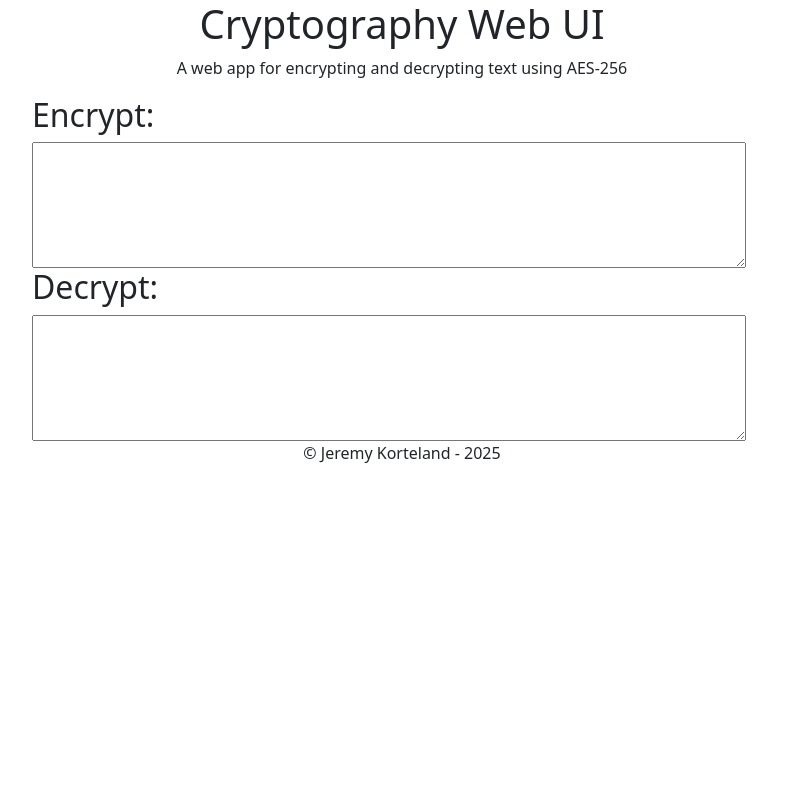
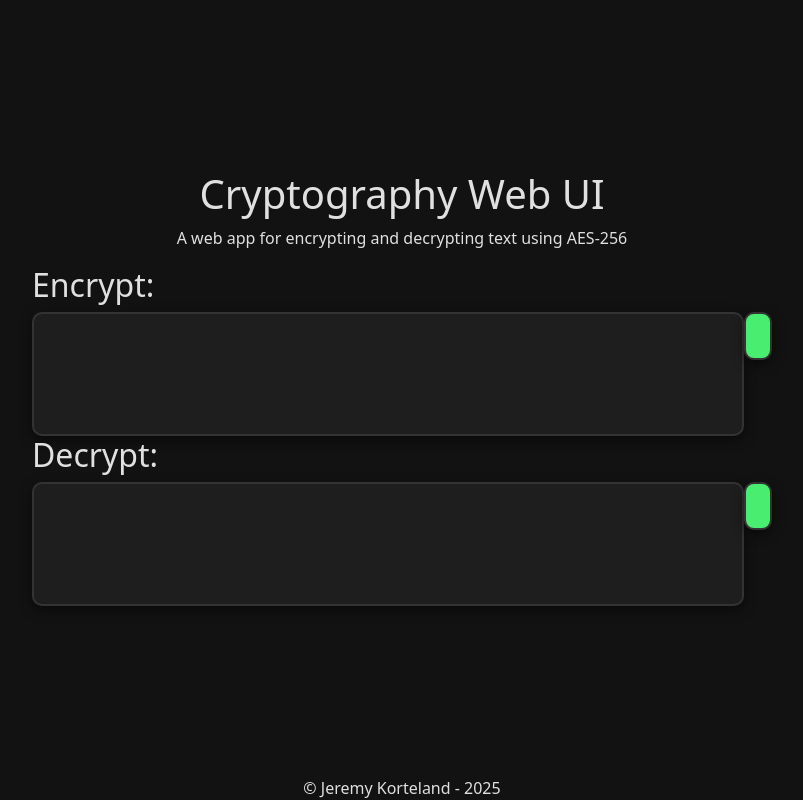
Before and after one commit to Jeremy-1052559/cryptography-web-ui, a FastAPI app: page / in a window 1280 px wide. Shown: the whole page, without its empty margins (238-1041 px from the left). Run offline with FastAPI, Linux system fonts and the light colour scheme.

Commit message:
Create custom css
Stylize page (No white bg on my apps)

```diff
--- /dev/null
+++ b/web/static/css/main.css
@@ -0,0 +1,55 @@
+* {
+    padding: 0;
+    margin: 0;
+    color: var(--color-text-primary);
+}
+
+:root {
+    --color-bg: #121212;
+    --color-bg-secondary: #1e1e1e;
+    --color-border: #333333;
+
+    --color-text-primary: #e0e0e0;
+
+    --color-accent: #4cc9f0;
+    --color-accent-hover: #2e91b0;
+
+    --color-success: #49ed6f;
+    --color-success-hover: #2ba245;
+
+    --shadow: 0px 4px 12px rgba(0, 0, 0, .5);
+}
+
+body {
+    width: 100vw;
+    height: 100vh;
+    background-color: var(--color-bg);
+}
+
+textarea {
+    border-radius: 10px;
+    box-shadow: var(--shadow);
+    background-color: var(--color-bg-secondary);
+    border: 2px solid var(--color-border);
+    outline: none;
+    resize: none;
+}
+
+button {
+    border-radius: 10px!important;
+    border-width: 2px!important;
+    border-color: var(--color-border)!important;
+    color: var(--color-bg)!important;
+    height: 3rem!important;
+    outline: none;
+    box-shadow: var(--shadow);
+}
+
+.submit-button {
+    background-color: var(--color-success);
+    transition: background-color .5s ease;
+}
+
+.submit-button:hover {
+    background-color: var(--color-success-hover);
+}
--- a/web/templates/index.html
+++ b/web/templates/index.html
@@ -1,4 +1,7 @@
 {% extends 'root.html' %}
+{% block css %}
+    <link rel="stylesheet" href="/static/css/main.css">
+{% endblock %}
 {% block body %}
     <main class="d-flex flex-column justify-content-center align-items-center w-100 flex-grow-1">
         <section class="text-center">
```
